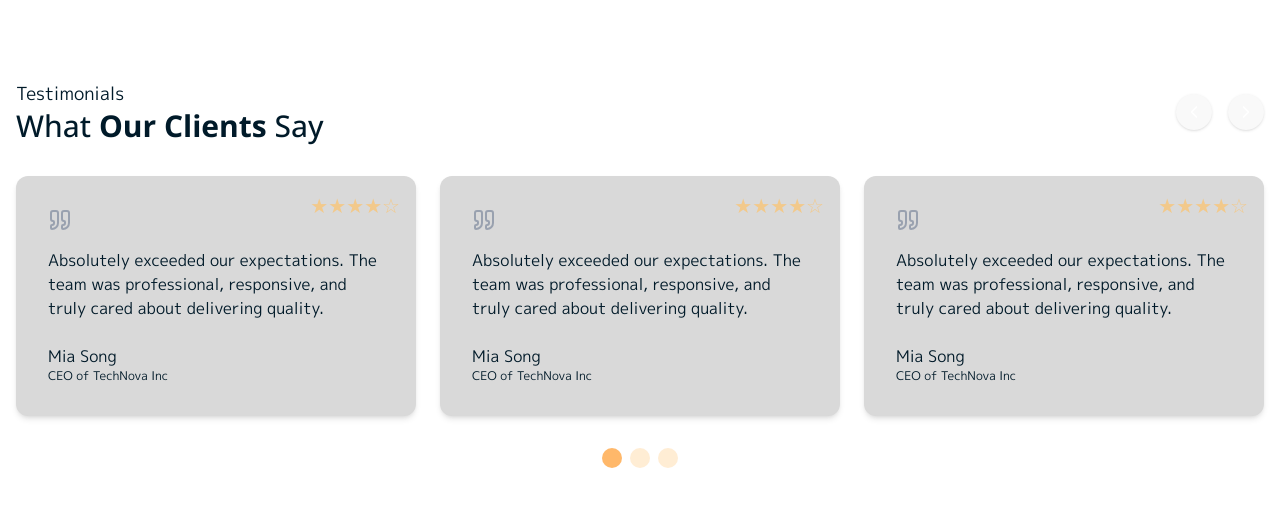
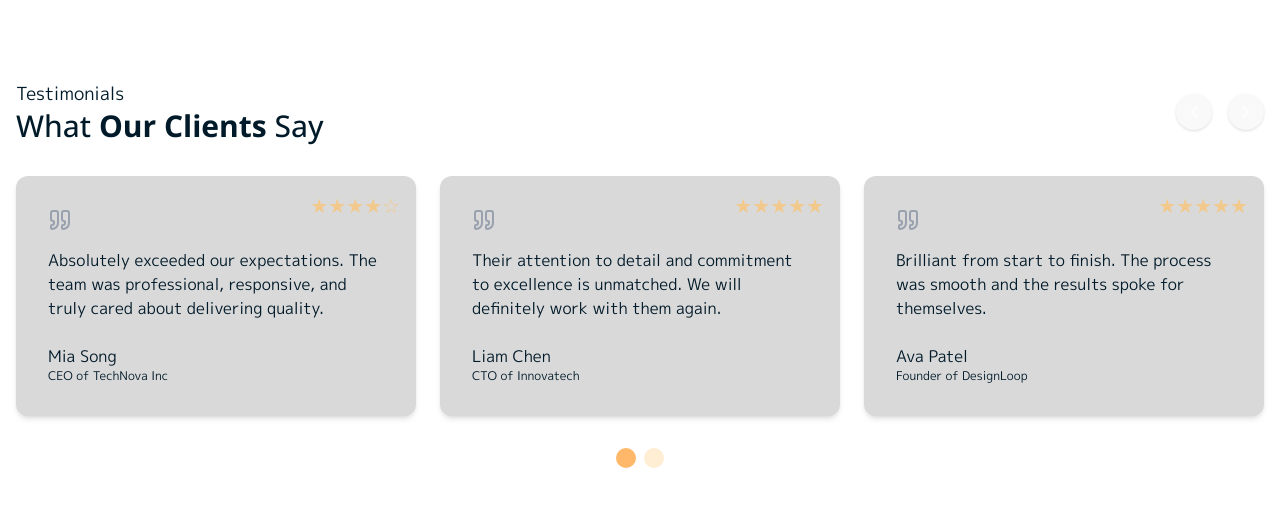
Before and after one commit to csolatorio/dib-website, a React (Vite) app: page /testimonials in a window 1280 px wide. Shown: the top 506 px of the page. Built offline with nearby package versions, Linux system fonts and the light colour scheme.

Commit message:
add testimonials

```diff
--- a/src/components/about-me.tsx
+++ b/src/components/about-me.tsx
@@ -3,7 +3,7 @@ import dibPortrait from "../assets/dib-portrait.png";
 
 const AboutMeCard: React.FC = () => {
   return (
-    <section className="bg-[#002b3d] text-white py-16 px-4">
+    <section className="bg-[#002b3d] text-white py-16 px-4" id="about">
       <div className="max-w-6xl mx-auto flex flex-col md:flex-row items-center md:items-start gap-12">
         {/* Left: Image in circular background */}
         <div className="flex-shrink-0">
--- a/src/components/awards-recognition.tsx
+++ b/src/components/awards-recognition.tsx
@@ -30,7 +30,7 @@ const awards = [
 
 const AwardsRecognition: React.FC = () => {
   return (
-    <section className="py-20 px-4 max-w-7xl mx-auto">
+    <section className="py-20 px-4 max-w-7xl mx-auto" id="awards">
       <h2 className="text-lg font-medium text-[#001A29]">
         Awards & Recognition
       </h2>
--- a/src/components/contact-us.tsx
+++ b/src/components/contact-us.tsx
@@ -2,7 +2,10 @@ import { FaMapMarkerAlt, FaPhoneAlt, FaEnvelope } from "react-icons/fa";
 
 const ContactForm = () => {
   return (
-    <div className="flex justify-center items-center min-h-screen bg-[#002B3A]">
+    <section
+      className="flex justify-center items-center min-h-screen bg-[#002B3A]"
+      id="contact-us"
+    >
       <div className="bg-[#002B3A] text-white p-6 flex flex-col lg:flex-row justify-between items-start gap-12 max-w-6xl w-full">
         {/* Left Section */}
         <div className="max-w-md space-y-6">
@@ -69,7 +72,7 @@ const ContactForm = () => {
           </form>
         </div>
       </div>
-    </div>
+    </section>
   );
 };
 
--- a/src/components/navbar.tsx
+++ b/src/components/navbar.tsx
@@ -8,12 +8,12 @@ const Navbar: React.FC = () => {
   const toggleMenu = () => setIsOpen(!isOpen);
 
   const links = [
-    "Home",
-    "About",
-    "Services",
-    "Awards",
-    "Testimonials",
-    "Contact",
+    { name: "Home", href: "#home" },
+    { name: "About", href: "#about" },
+    { name: "Services", href: "#services" },
+    { name: "Awards", href: "#awards" },
+    { name: "Testimonials", href: "#testimonials" },
+    { name: "Contact", href: "#contact-us" },
   ];
 
   return (
@@ -28,16 +28,21 @@ const Navbar: React.FC = () => {
         <div className="hidden md:flex items-center gap-6 text-sm font-light">
           <ul className="flex gap-10">
             {links.map((link) => (
-              <li key={link}>
-                <a href="#" className="hover:text-[#F2C98B] transition">
-                  {link}
+              <li key={link.name}>
+                <a href={link.href} className="hover:text-[#F2C98B] transition">
+                  {link.name}
                 </a>
               </li>
             ))}
           </ul>
-          <button className="bg-[#F2C98B] text-[#001A29] font-semibold px-8 py-3 rounded-lg ml-30 mr-20 hover:opacity-90 transition">
+          <a
+            href="https://wa.me/6598393475?text=Hi%20Dibyendu%2C%20I%20would%20like%20to%20book%20a%20call"
+            target="_blank"
+            rel="noopener noreferrer"
+            className="bg-[#F2C98B] text-[#001A29] font-semibold px-8 py-3 rounded-lg ml-30 mr-20 hover:opacity-90 transition"
+          >
             Book a Call
-          </button>
+          </a>
         </div>
 
         {/* Mobile Menu Icon */}
@@ -56,13 +61,22 @@ const Navbar: React.FC = () => {
       {isOpen && (
         <div className="md:hidden absolute left-0 top-full w-full bg-[#001A29] px-6 py-4 shadow-lg flex flex-col text-sm font-light animate-slide-down space-y-3">
           {links.map((link) => (
-            <a key={link} href="#" className="hover:text-[#F2C98B] transition">
-              {link}
+            <a
+              key={link.name}
+              href={link.href}
+              className="hover:text-[#F2C98B] transition"
+            >
+              {link.name}
             </a>
           ))}
-          <button className="bg-[#F2C98B] text-[#001A29] font-semibold px-4 py-2 rounded-md">
+          <a
+            href="https://wa.me/6598393475?text=Hi%20Dibyendu%2C%20I%20would%20like%20to%20book%20a%20call"
+            target="_blank"
+            rel="noopener noreferrer"
+            className="bg-[#F2C98B] text-[#001A29] font-semibold px-4 py-2 rounded-md text-center"
+          >
             Book a Call
-          </button>
+          </a>
         </div>
       )}
     </nav>
--- a/src/components/services.tsx
+++ b/src/components/services.tsx
@@ -43,7 +43,7 @@ const services = [
 
 const Services: React.FC = () => {
   return (
-    <section className="py-12 px-6 max-w-7xl mx-auto">
+    <section className="py-12 px-6 max-w-7xl mx-auto" id="services">
       <h2 className="text-2xl text-[#002C3D] font-medium mb-2">Services</h2>
       <h3 className="text-4xl font-normal mb-10 text-[#002C3D]">
         Services <span className="text-[#002C3D] font-bold">I Provide</span>
--- a/src/components/testimonials.tsx
+++ b/src/components/testimonials.tsx
@@ -1,4 +1,4 @@
-import React from "react";
+import React, { useState } from "react";
 import { ChevronLeft, ChevronRight, Quote } from "lucide-react";
 
 const testimonials = [
@@ -10,24 +10,63 @@ const testimonials = [
     rating: 4,
   },
   {
-    name: "Mia Song",
-    position: "CEO of TechNova Inc",
+    name: "Liam Chen",
+    position: "CTO of Innovatech",
     content:
-      "Absolutely exceeded our expectations. The team was professional, responsive, and truly cared about delivering quality.",
+      "Their attention to detail and commitment to excellence is unmatched. We will definitely work with them again.",
+    rating: 5,
+  },
+  {
+    name: "Ava Patel",
+    position: "Founder of DesignLoop",
+    content:
+      "Brilliant from start to finish. The process was smooth and the results spoke for themselves.",
+    rating: 5,
+  },
+  {
+    name: "Noah Lee",
+    position: "Head of Product at SoftSync",
+    content:
+      "Great experience. Timely delivery and fantastic support throughout the project.",
     rating: 4,
   },
   {
-    name: "Mia Song",
-    position: "CEO of TechNova Inc",
+    name: "Emma Garcia",
+    position: "Marketing Director at Visionary Hub",
     content:
-      "Absolutely exceeded our expectations. The team was professional, responsive, and truly cared about delivering quality.",
+      "Professional, friendly, and truly talented team. The results blew us away.",
+    rating: 5,
+  },
+  {
+    name: "James Kim",
+    position: "COO of AgileWorks",
+    content:
+      "They brought our vision to life with clarity and precision. Highly recommend.",
     rating: 4,
   },
 ];
 
 const TestimonialsCarousel: React.FC = () => {
+  const [currentGroup, setCurrentGroup] = useState(0);
+
+  const groupSize = 3;
+  const totalGroups = Math.ceil(testimonials.length / groupSize);
+
+  const handlePrev = () => {
+    setCurrentGroup((prev) => (prev === 0 ? totalGroups - 1 : prev - 1));
+  };
+
+  const handleNext = () => {
+    setCurrentGroup((prev) => (prev === totalGroups - 1 ? 0 : prev + 1));
+  };
+
+  const visibleTestimonials = testimonials.slice(
+    currentGroup * groupSize,
+    currentGroup * groupSize + groupSize
+  );
+
   return (
-    <section className="py-20 px-4 max-w-7xl mx-auto">
+    <section className="py-20 px-4 max-w-7xl mx-auto" id="testimonials">
       {/* Header + Arrows */}
       <div className="flex justify-between items-center mb-8">
         <div>
@@ -39,36 +78,35 @@ const TestimonialsCarousel: React.FC = () => {
         </div>
 
         <div className="flex space-x-4">
-          <button className="bg-[#F2C98B] text-[#ffffff] p-2 rounded-full shadow-sm">
+          <button
+            onClick={handlePrev}
+            className="bg-[#F2C98B] text-[#ffffff] p-2 rounded-full shadow-sm"
+          >
             <ChevronLeft size={20} />
           </button>
-          <button className="bg-[#F2C98B] text-white p-2 rounded-full shadow-sm">
+          <button
+            onClick={handleNext}
+            className="bg-[#F2C98B] text-white p-2 rounded-full shadow-sm"
+          >
             <ChevronRight size={20} />
           </button>
         </div>
       </div>
 
-      {/* Cards Row - show only 3 */}
+      {/* Cards Row */}
       <div className="flex justify-center gap-6 flex-wrap">
-        {testimonials.slice(0, 3).map((t, index) => (
+        {visibleTestimonials.map((t, index) => (
           <div
             key={index}
             className="bg-[#D9D9D9] rounded-xl shadow-md w-[400px] p-8 relative"
           >
-            {/* Star rating top-right */}
             <div className="absolute top-4 right-4 text-[#F2C98B] text-xl">
               {Array.from({ length: 5 }).map((_, i) => (
                 <span key={i}>{i < t.rating ? "★" : "☆"}</span>
               ))}
             </div>
-
-            {/* Quote icon */}
             <Quote className="text-gray-400 w-6 h-6 mb-4" />
-
-            {/* Testimonial text */}
             <p className="text-base text-[#001A29] mb-6">{t.content}</p>
-
-            {/* Footer */}
             <div>
               <p className="font-bold text-md text-[#001A29]">{t.name}</p>
               <p className="font-medium italic text-xs text-[#001A29]">
@@ -81,9 +119,14 @@ const TestimonialsCarousel: React.FC = () => {
 
       {/* Pagination */}
       <div className="mt-8 flex justify-center space-x-2">
-        <span className="h-5 w-5 rounded-full bg-orange-300" />
-        <span className="h-5 w-5 rounded-full bg-orange-100" />
-        <span className="h-5 w-5 rounded-full bg-orange-100" />
+        {Array.from({ length: totalGroups }).map((_, idx) => (
+          <span
+            key={idx}
+            className={`h-5 w-5 rounded-full ${
+              idx === currentGroup ? "bg-orange-300" : "bg-orange-100"
+            }`}
+          />
+        ))}
       </div>
     </section>
   );
--- a/src/index.css
+++ b/src/index.css
@@ -36,7 +36,9 @@ a {
   line-height: 1;
   /* color: #ffffff; */
 }
-
+html {
+  scroll-behavior: smooth;
+}
 body {
   margin: 0;
   font-family: 'Montserrat', 'Segoe UI', 'Roboto', 'Oxygen',
```
